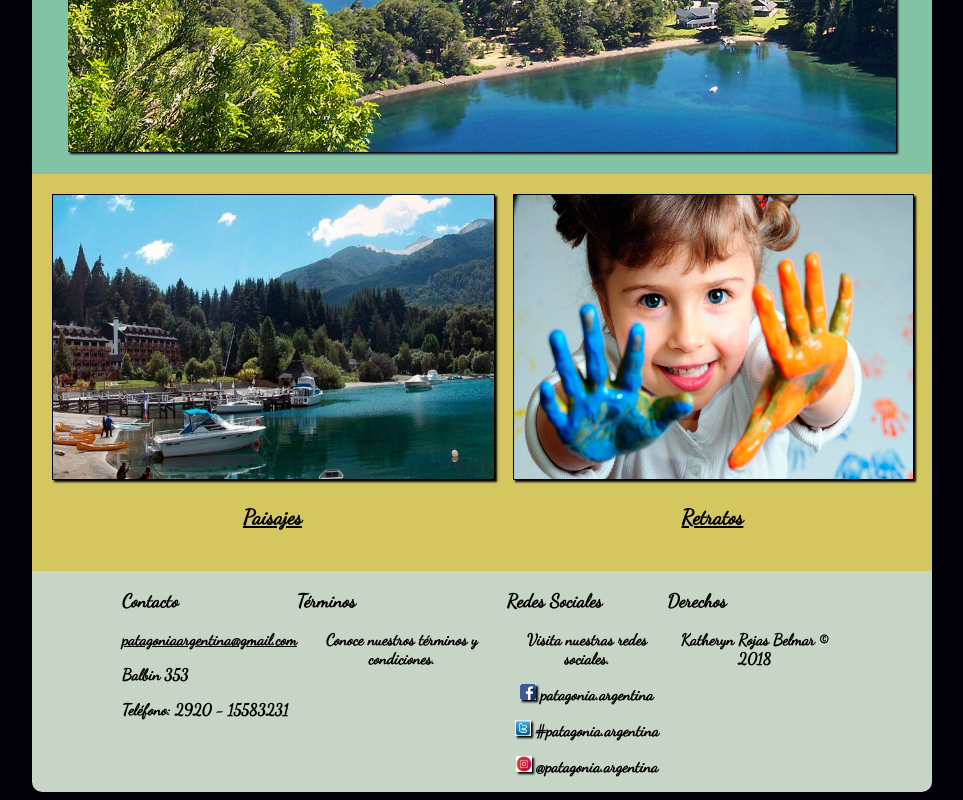
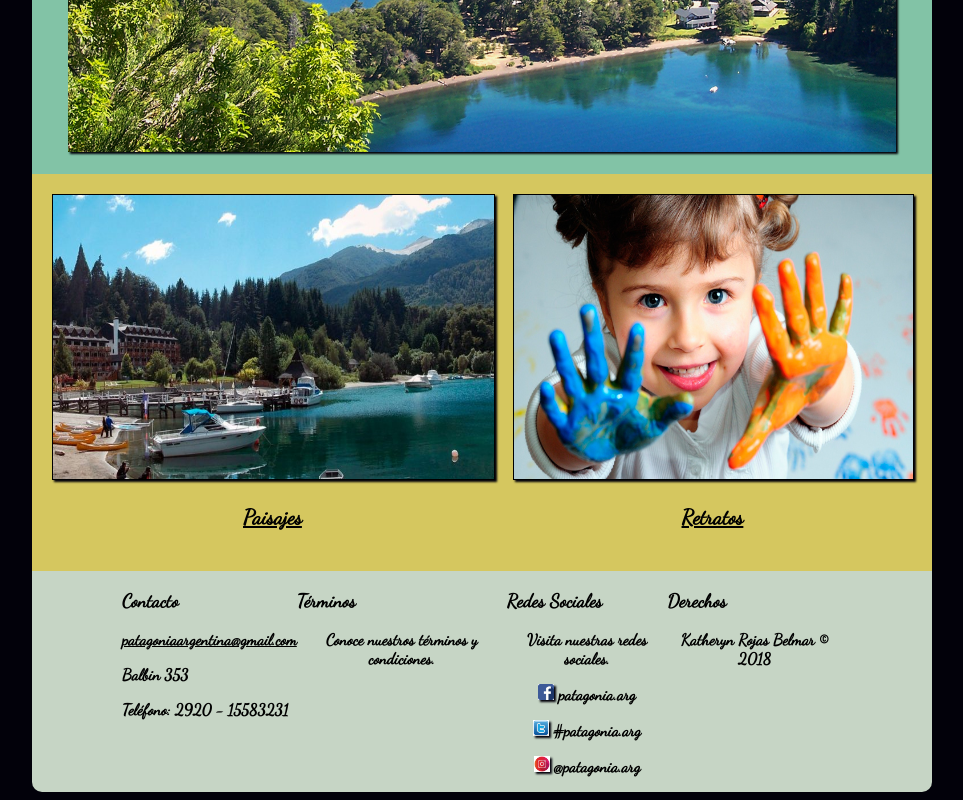
Before and after one commit to kathysuperdeveloper/Comenzando-con-la-Fotograf-a, a plain HTML site: page index.html in a window 1280 px wide. Shown: the part 449-1249 px from the top of the page, without its empty margins (158-1121 px from the left). Drawn offline with Linux system fonts and the light colour scheme.

Commit message:
Incluyendo cambios
Cambiando archivo index.html para mejorar la calidad del trabajo

```diff
--- a/index.html
+++ b/index.html
@@ -54,9 +54,9 @@
             <h3>Redes Sociales</h3>
             <p>Visita nuestras redes sociales.</p>
 
-            <p><span><img src="img/fb.png" alt="Facebook" height="16px">  patagonia.argentina</span></p>
-            <p><span><img src="img/tw.jpeg" alt="Twitter" height="16px">  #patagonia.argentina</span></p>
-            <p><span><img src="img/in.jpeg" alt="Instagram" height="16px">  @patagonia.argentina</span></p>
+            <p><span><img src="img/fb.png" alt="Facebook" height="16px">  patagonia.arg</span></p>
+            <p><span><img src="img/tw.jpeg" alt="Twitter" height="16px">  #patagonia.arg</span></p>
+            <p><span><img src="img/in.jpeg" alt="Instagram" height="16px">  @patagonia.arg</span></p>
           </div>
           <div class="derechos">
             <h3>Derechos</h3>
```
